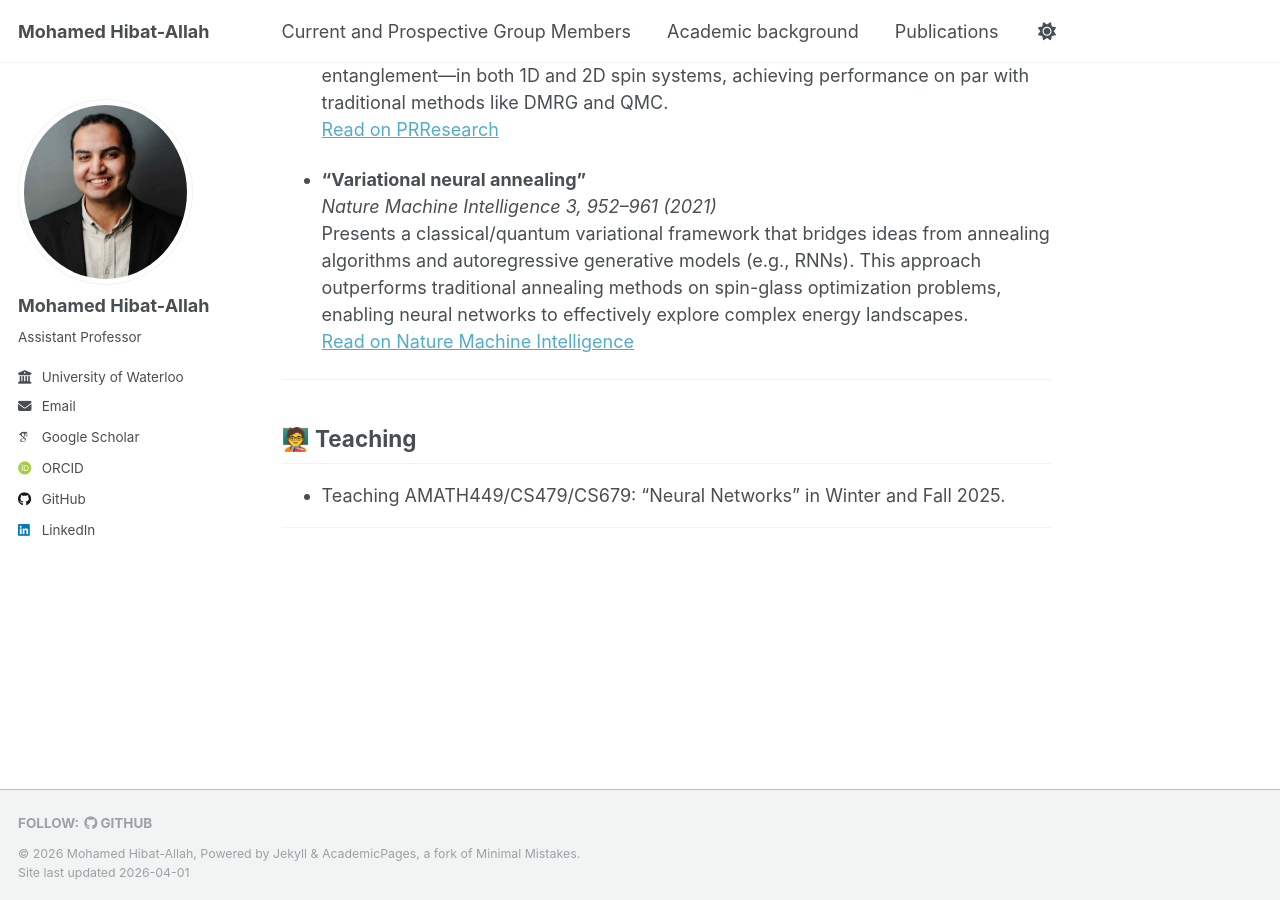
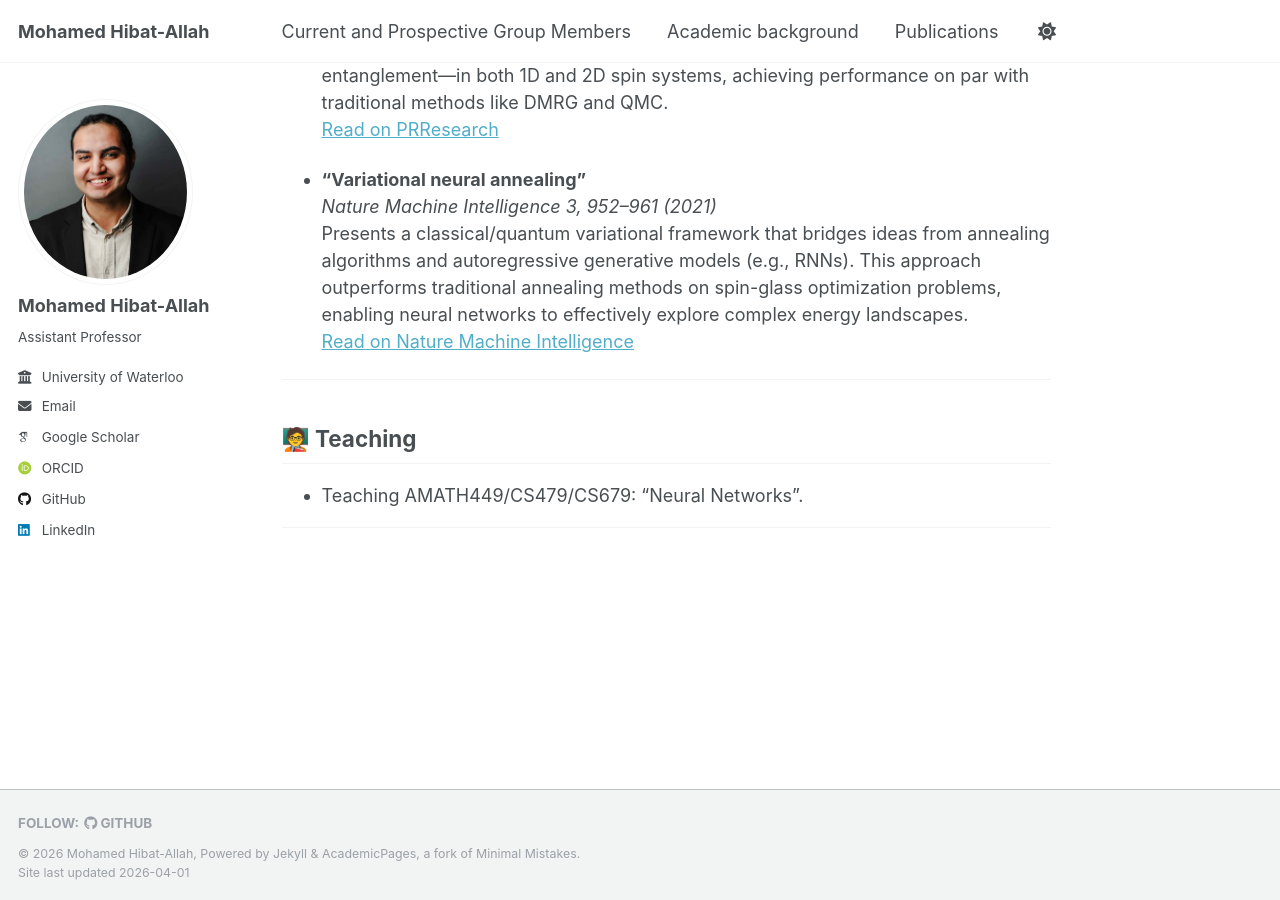
Before and after one commit to mhibatallah/mhibatallah.github.io, a Jekyll site: the page built from _pages/about.md, in a window 1280 px wide and 900 px high, scrolled down 606 px. Built offline with Jekyll 4.4.1, drawn with Linux system fonts in a browser that asks for light colours; some web fonts are replaced; a script that is not in the unit is left out.

Commit message:
update of teaching details

```diff
--- a/_pages/about.md
+++ b/_pages/about.md
@@ -33,6 +33,6 @@ I’m eager to connect with prospective students and collaborators interested in
 
 ## 🧑‍🏫 Teaching
 
-- Teaching AMATH449/CS479/CS679: "Neural Networks" in Winter and Fall 2025.
+- Teaching AMATH449/CS479/CS679: "Neural Networks".
 
 ---
```
